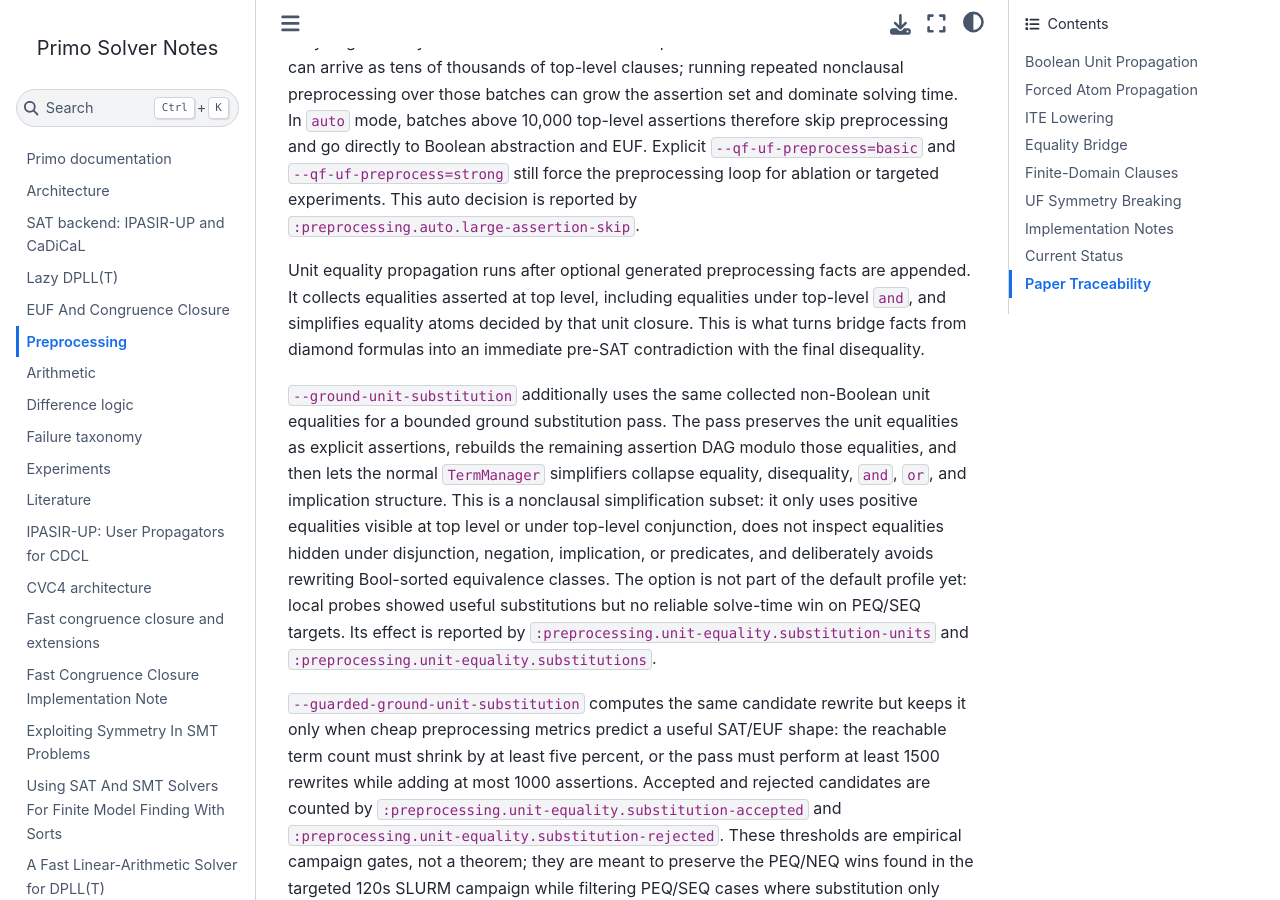
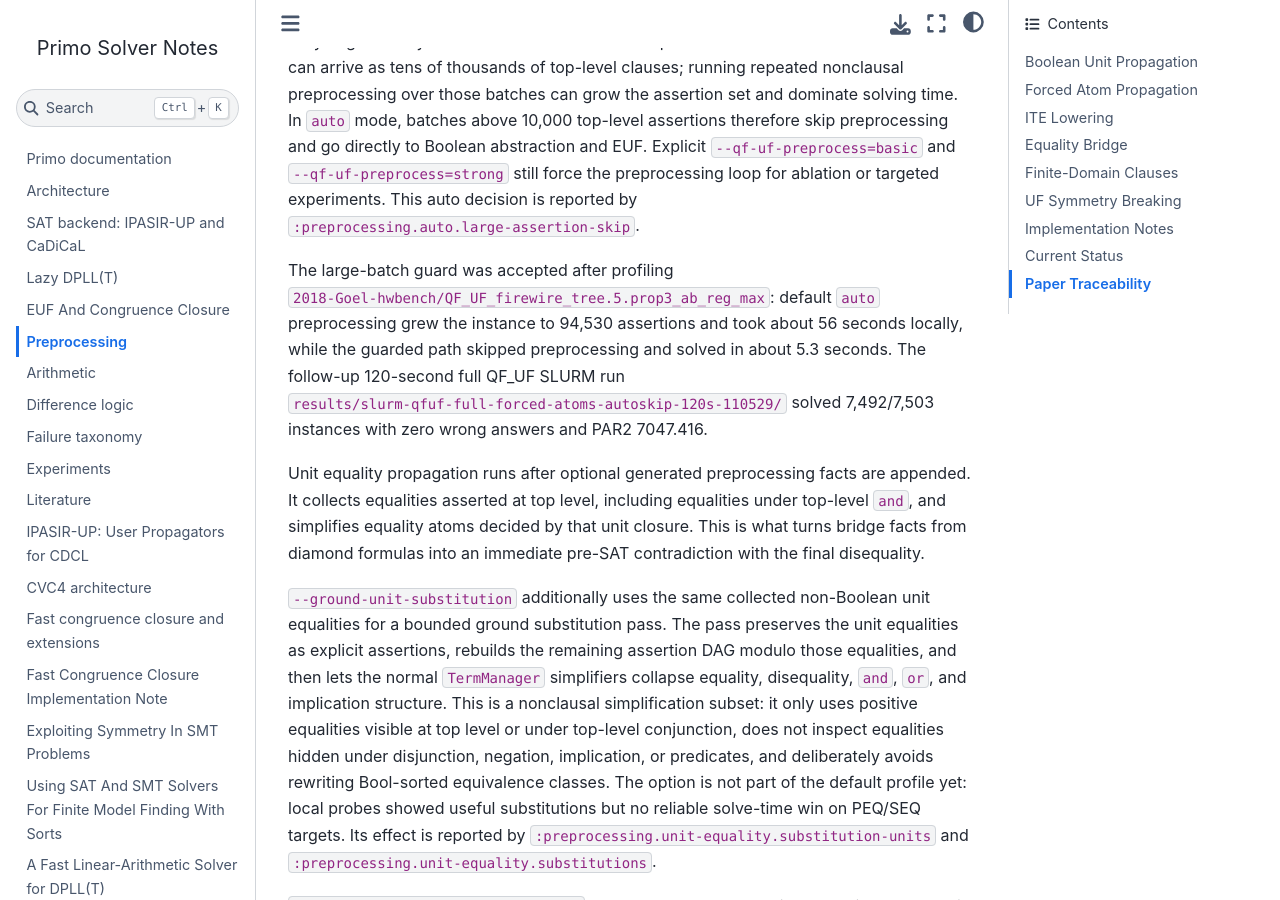
Before and after one commit to primo-solver/primo, a Jupyter Book: the page built from docs/preprocessing.md, in a window 1280 px wide and 900 px high, scrolled down 2029 px. Built offline with Jupyter Book 1.0.4 settings and Sphinx 7.4.7 and the Sphinx Book theme 1.1.4, drawn with Linux system fonts in a browser that asks for light colours.

```diff
--- a/docs/preprocessing.md
+++ b/docs/preprocessing.md
@@ -96,6 +96,14 @@
 Explicit `--qf-uf-preprocess=basic` and `--qf-uf-preprocess=strong` still force
 the preprocessing loop for ablation or targeted experiments. This auto decision
 is reported by `:preprocessing.auto.large-assertion-skip`.
+
+The large-batch guard was accepted after profiling
+`2018-Goel-hwbench/QF_UF_firewire_tree.5.prop3_ab_reg_max`: default `auto`
+preprocessing grew the instance to 94,530 assertions and took about 56 seconds
+locally, while the guarded path skipped preprocessing and solved in about 5.3
+seconds. The follow-up 120-second full QF_UF SLURM run
+`results/slurm-qfuf-full-forced-atoms-autoskip-120s-110529/` solved
+7,492/7,503 instances with zero wrong answers and PAR2 7047.416.
 
 Unit equality propagation runs after optional generated preprocessing facts are
 appended. It collects equalities asserted at top level, including equalities
```
